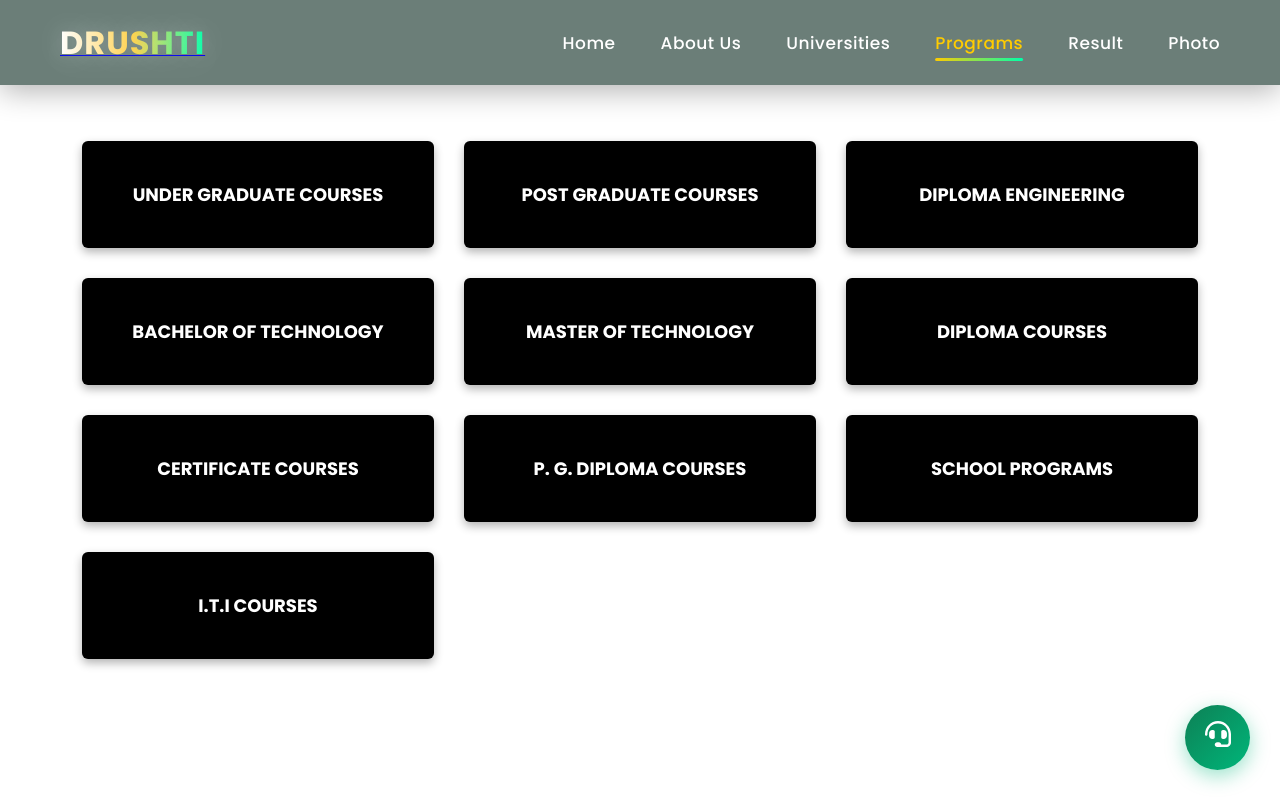
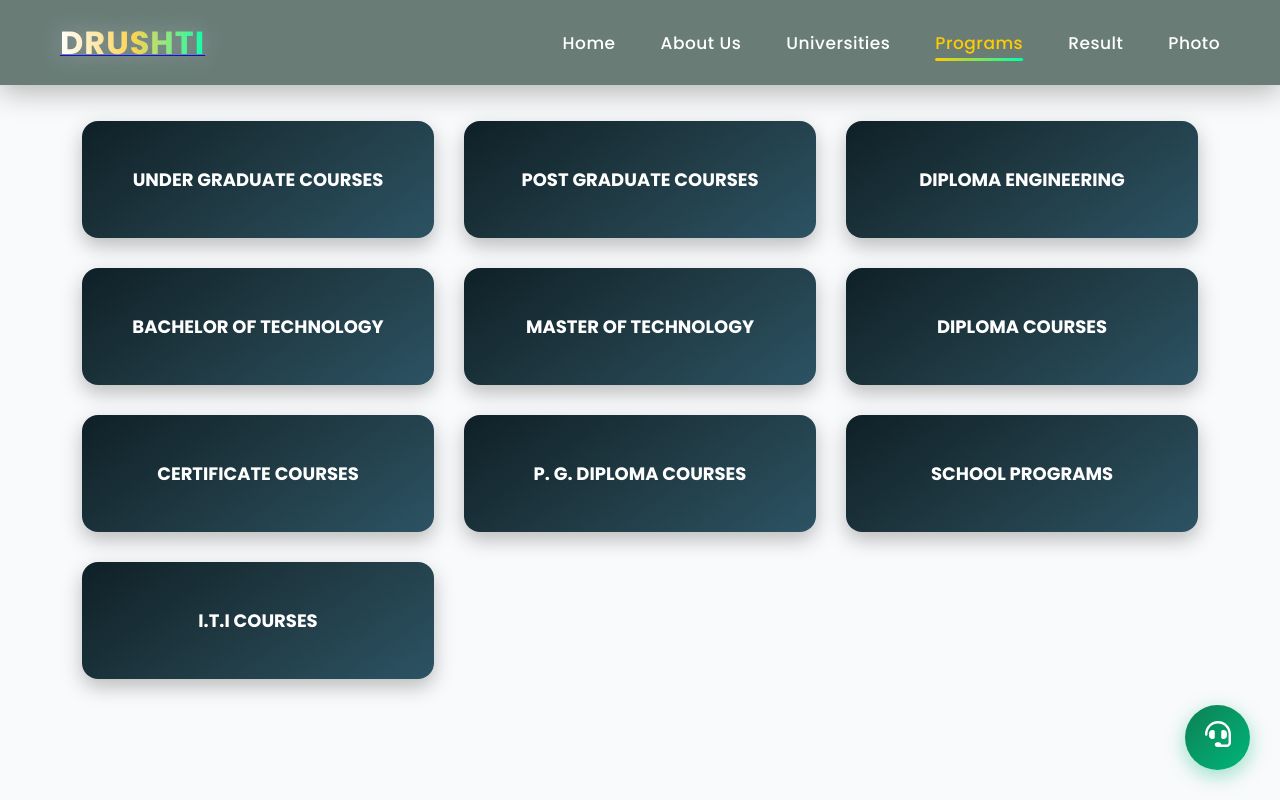
Before and after one commit to siddhantdhomse45/Drushti-Website, a React (Vite) app: page /programs in a window 1280 px wide. Shown: the top 800 px of the page. Built offline with nearby package versions, Linux system fonts and the light colour scheme.

Commit message:
channges in design and add school and iti

```diff
--- a/src/pages/programs/Programs.module.css
+++ b/src/pages/programs/Programs.module.css
@@ -1,137 +1,4 @@
-/* .container {
-  display: flex;
-  flex-direction: row;
-  align-items: center;
-  justify-content: center;
-  padding: 30px;
-
-  width: 100%;
-  box-sizing: border-box;
-  gap: 40px;
-  height: 92vh;
-  overflow: hidden;
-  position: relative;
-  border-radius: 12px;
-  box-shadow: 0 8px 16px rgba(0, 0, 0, 0.1);
-  background-image: url('https://wallpapers.com/images/hd/program-background-ibaowpm16s8c7r3v.jpg');
-  background-position: center;
-  background-size: cover;
-  background-repeat: no-repeat;
-}
-
-.container::before {
-  content: "";
-  position: absolute;
-  top: 0;
-  left: 0;
-  right: 0;
-  bottom: 0;
-  background-color: rgba(0, 0, 0, 0.5);
-  border-radius: 12px;
-  z-index: 1;
-}
-
-.imageContainer {
-  flex: 1;
-  text-align: center;
-  max-width: 600px;
-  z-index: 2;
-}
-
-.image {
-  width: 100%;
-  max-width: 500px;
-  height: auto;
-  border-radius: 10px;
-  box-shadow: 0 4px 8px rgba(0, 0, 0, 0.1);
-}
-
-.courseList {
-  flex: 1;
-  display: flex;
-  flex-direction: column;
-  justify-content: center;
-  gap: 20px;
-  padding: 0 40px;
-  max-width: 600px;
-  box-sizing: border-box;
-  z-index: 2;
-  color: #fff;
-}
-
-.courseItem {
-  font-size: 20px;
-  font-weight: bold;
-  display: flex;
-  align-items: center;
-  transition: transform 0.3s ease, color 0.3s ease;
-}
-
-.courseItem:hover {
-  transform: translateX(10px);
-  color: #0056b3;
-}
-
-.checkmark {
-  color: #28a745;
-  font-size: 24px;
-  margin-right: 15px;
-}
-
-.courseLink {
-  text-decoration: none;
-  color: white;
-  font-weight: bold;
-  transition: color 0.3s ease;
-}
-
-.courseLink:hover {
-  color: #0056b3;
-  text-decoration: underline;
-}
-
-
-@media (max-width: 768px) {
-  .container {
-    flex-direction: column;
-    padding: 20px;
-    height: auto;
-    margin-top: 80px;
-  }
-
-  .imageContainer {
-    max-width: 100%;
-    margin-bottom: 20px;
-    margin-top: 20px;
-  }
-
-  .image {
-    max-width: 100%;
-    border-radius: 8px;
-  }
-
-  .courseList {
-    max-width: 100%;
-    padding: 0 20px;
-  }
-
-  .courseItem {
-    font-size: 18px;
-    gap: 10px;
-  }
-
-  .checkmark {
-    font-size: 20px;
-  }
-
-  .courseLink {
-    font-size: 16px;
-  }
-} */
-
-
-
-
+/*
 .programsSection {
   width: 100%;
   min-height: 100vh;
@@ -176,7 +43,90 @@
   box-shadow: 0 6px 16px rgba(0, 0, 0, 0.4);
 }
 
-/* Responsive adjustments */
+
+@media (max-width: 768px) {
+  .card {
+    font-size: 16px;
+    padding: 30px 15px;
+  }
+
+  .programGrid {
+    gap: 20px;
+  }
+} */
+
+
+
+
+
+
+.programsSection {
+  width: 100%;
+  min-height: 100vh;
+  display: flex;
+  justify-content: center;
+  align-items: center;
+  background: #f9fafb;
+  padding: 60px 20px;
+  box-sizing: border-box;
+}
+
+.programGrid {
+  display: grid;
+  grid-template-columns: repeat(auto-fit, minmax(260px, 1fr));
+  gap: 30px;
+  width: 90%;
+  max-width: 1200px;
+  justify-items: center;
+}
+
+.card {
+  background: linear-gradient(145deg, #0f2027, #203a43, #2c5364);
+  color: #fff;
+  font-size: 18px;
+  font-weight: 700;
+  text-transform: uppercase;
+  text-align: center;
+  padding: 45px 20px;
+  border-radius: 16px;
+  width: 100%;
+  transition: all 0.4s ease;
+  text-decoration: none;
+  display: flex;
+  align-items: center;
+  justify-content: center;
+  box-shadow: 0 8px 20px rgba(0, 0, 0, 0.25);
+  position: relative;
+  overflow: hidden;
+}
+
+.card::before {
+  content: "";
+  position: absolute;
+  top: 0;
+  left: -100%;
+  width: 100%;
+  height: 100%;
+  background: linear-gradient(
+    120deg,
+    rgba(255, 255, 255, 0.1),
+    rgba(255, 255, 255, 0.3),
+    rgba(255, 255, 255, 0.1)
+  );
+  transition: 0.6s;
+}
+
+.card:hover::before {
+  left: 100%;
+}
+
+.card:hover {
+  background: linear-gradient(135deg, #043d2b, #0d6e46, #1dd286);
+  transform: translateY(-6px) scale(1.02);
+  box-shadow: 0 10px 25px rgba(0, 0, 0, 0.4);
+}
+
+/* Responsive */
 @media (max-width: 768px) {
   .card {
     font-size: 16px;
```
